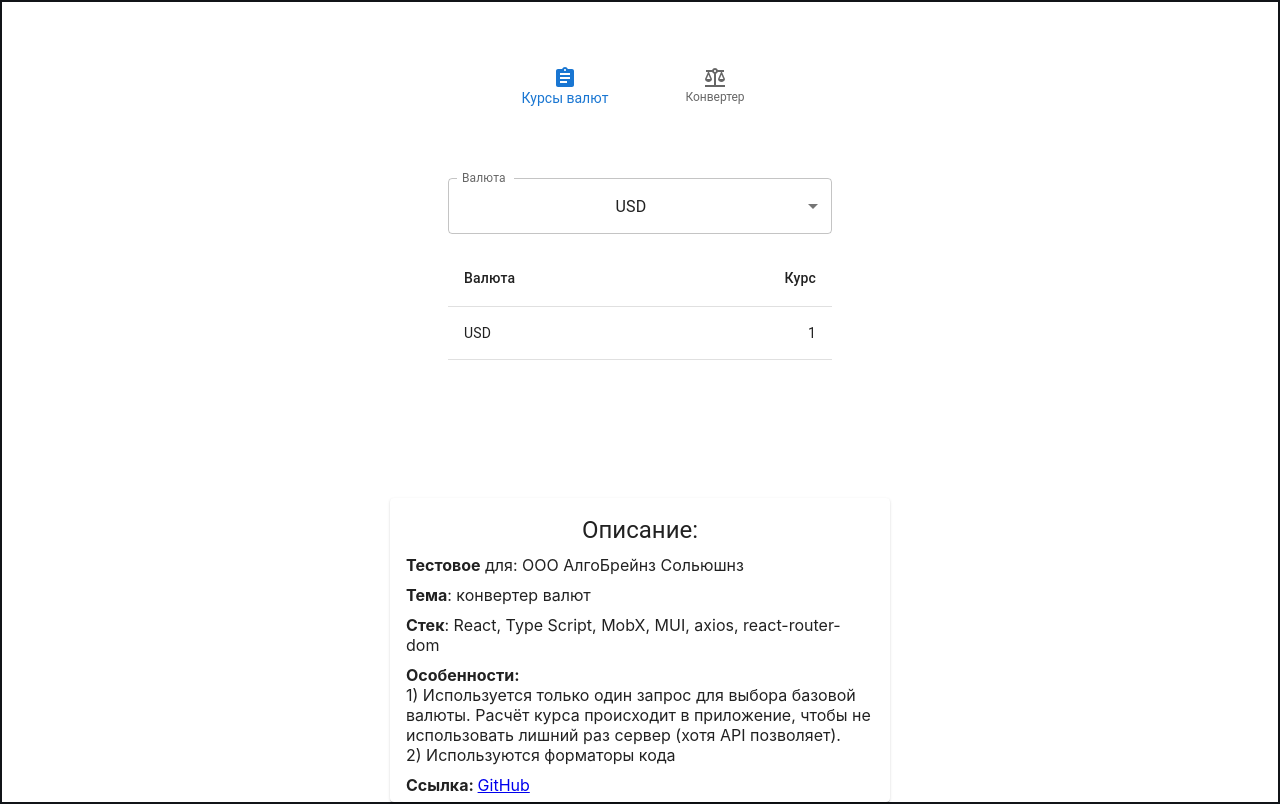
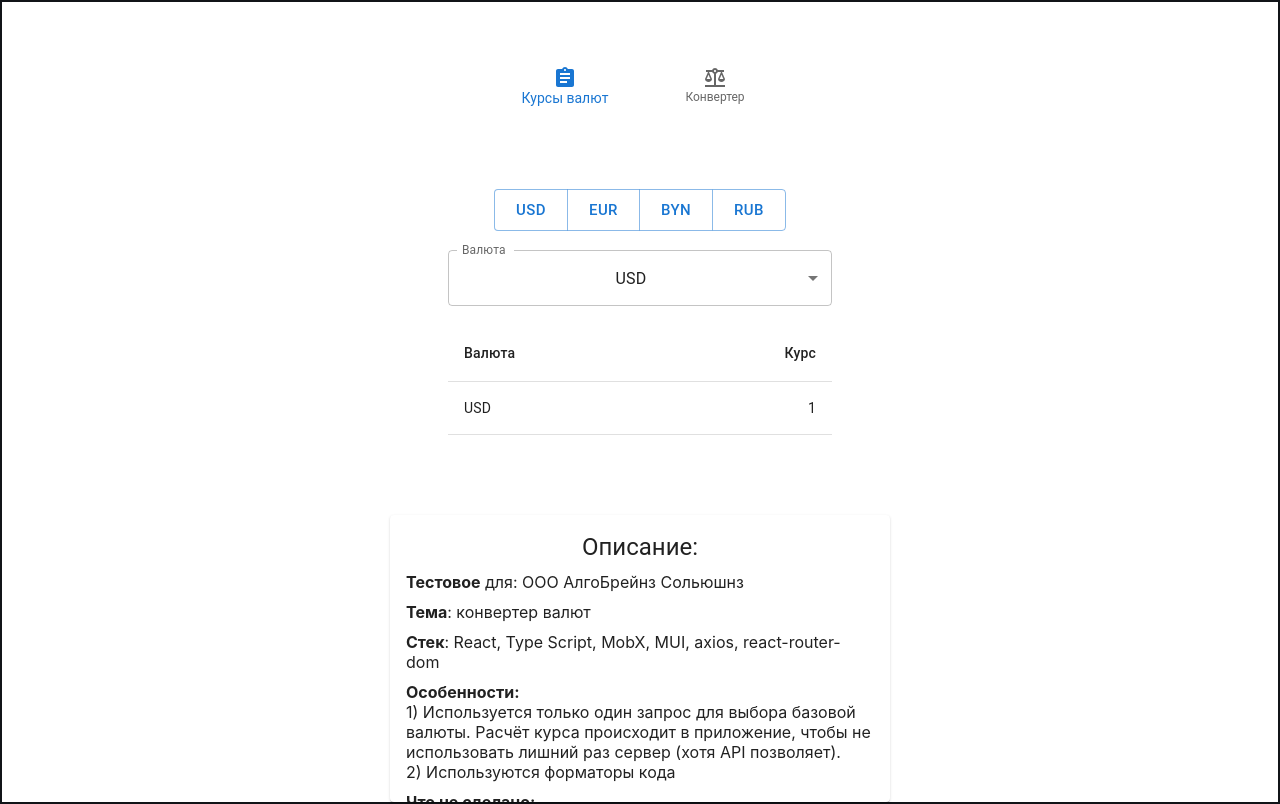
Before and after one commit to Metaloziz/currency_converter, a React (Create React App) app: page /#/ in a window 1280 px wide. Both pictures are taken after a click on the button "Курсы валют". Built offline with nearby package versions, Linux system fonts and the light colour scheme; no server answers.

Commit message:
feat: popular currencies buttons

```diff
--- a/src/components/BasicTable/BasicTable.module.scss
+++ b/src/components/BasicTable/BasicTable.module.scss
@@ -1,6 +1,6 @@
 .main {
   height: 300px;
   overflow-y: scroll;
-  margin-top: 2vh;
+  margin: 5% 0 10% 0;
 
 }
--- a/src/components/Converter/Converter.tsx
+++ b/src/components/Converter/Converter.tsx
@@ -1,13 +1,15 @@
 import { FC, useState, ChangeEvent, useEffect } from 'react'
 
+import CachedIcon from '@mui/icons-material/Cached'
 import { OutlinedInput, FormControl, InputLabel } from '@mui/material'
 import { observer } from 'mobx-react-lite'
 
 import style from './Converter.module.scss'
 
 import { Loader } from 'components/Loader/Loader'
+import { PopularCurrencies } from 'components/PopularCurrencies/PopularCurrencies'
 import { BasicSelect } from 'components/Select/Select'
-import { LocalStorageKey } from 'enums/localStorageKey'
+import { StorageKey } from 'enums/storageKey'
 import appStore from 'store/appStore'
 import { getLocalStorageData } from 'utils/getLocalStorageData'
 import {
@@ -33,11 +35,14 @@ export const Converter: FC = observer(() => {
     defaultTargetCurrencyValue,
   )
 
+  const rememberData = (): void => {
+    setLocalStorageData(StorageKey.baseCurrencyValue, baseCurrencyValue)
+    setLocalStorageData(StorageKey.targetCurrencyValue, targetCurrencyValue)
+  }
+
   useEffect(() => {
-    const memoValueBaseCurrency = getLocalStorageData(LocalStorageKey.baseCurrencyValue)
-    const memoTargetCurrencyValue = getLocalStorageData(
-      LocalStorageKey.targetCurrencyValue,
-    )
+    const memoValueBaseCurrency = getLocalStorageData(StorageKey.baseCurrencyValue)
+    const memoTargetCurrencyValue = getLocalStorageData(StorageKey.targetCurrencyValue)
 
     if (memoValueBaseCurrency && memoTargetCurrencyValue) {
       setBaseCurrencyValue(memoValueBaseCurrency)
@@ -50,21 +55,23 @@ export const Converter: FC = observer(() => {
       const course = getCurrencyCourse(targetCurrency)
       const newValue = getNewTargetCurrencyValue(baseCurrencyValue, course)
       setTargetCurrencyValue(newValue)
-      setLocalStorageData(LocalStorageKey.baseCurrencyValue, baseCurrencyValue)
-      setLocalStorageData(LocalStorageKey.targetCurrencyValue, targetCurrencyValue)
     }
   }, [baseCurrencyValue, targetCurrency, isLoading])
 
   const changeHandle = (event: ChangeEvent<HTMLInputElement>): void => {
     if (event.target.value !== '') {
       setBaseCurrencyValue(Number(event.target.value))
+      rememberData()
     } else {
       setBaseCurrencyValue(null)
+      localStorage.removeItem(StorageKey.baseCurrencyValue)
+      localStorage.removeItem(StorageKey.targetCurrencyValue)
     }
   }
 
   return (
     <div className={style.main}>
+      <PopularCurrencies setBaseCurrency={setBaseCurrency} />
       <div className={style.targetCurrency}>
         <BasicSelect
           currency={baseCurrency}
@@ -85,6 +92,7 @@ export const Converter: FC = observer(() => {
           />
         </FormControl>
       </div>
+      <CachedIcon fontSize="large" color="primary" />
 
       <div className={style.targetCurrency}>
         <BasicSelect
@@ -106,6 +114,7 @@ export const Converter: FC = observer(() => {
           />
         </FormControl>
       </div>
+      <PopularCurrencies setBaseCurrency={setTargetCurrency} />
     </div>
   )
 })
--- a/src/components/Descriptoon/Description.module.scss
+++ b/src/components/Descriptoon/Description.module.scss
@@ -1,6 +1,7 @@
 .main {
 
   max-width: 500px;
+  margin: 2% 0 0 0;
 
 
   .body {
--- a/src/components/Descriptoon/Description.tsx
+++ b/src/components/Descriptoon/Description.tsx
@@ -33,6 +33,19 @@ export const Description: FC = () => (
           <div>2) Используются форматоры кода</div>
         </div>
         <div>
+          <b>Что не сделано:</b>
+          <div>
+            1) не написаны тесты. Так как столкнулся с проблемой что в Jest нельзя
+            импортировать экземпляр класса который использует внутри себя что-то
+            импортируемое (в частности в классе есть метод, который использует библиотеку
+            axios).
+          </div>
+          <div>
+            2) не убрана ошибка в консоли по поводу неконтролируемого инпута (Итоговое
+            значение).
+          </div>
+        </div>
+        <div>
           <b>Ссылка: </b>
           <NavLink to="https://github.com/Metaloziz/currency_converter" title="GitHub">
             GitHub
--- a/src/components/Display/Display.tsx
+++ b/src/components/Display/Display.tsx
@@ -6,6 +6,7 @@ import style from './Display.module.scss'
 
 import { BasicTable } from 'components/BasicTable/BasicTable'
 import { Loader } from 'components/Loader/Loader'
+import { PopularCurrencies } from 'components/PopularCurrencies/PopularCurrencies'
 import { BasicSelect } from 'components/Select/Select'
 import appStore from 'store/appStore'
 
@@ -14,6 +15,7 @@ export const Display: FC = observer(() => {
 
   return (
     <div className={style.main}>
+      <PopularCurrencies setBaseCurrency={setBaseCurrency} />
       <BasicSelect
         currency={baseCurrency}
         currenciesNames={currenciesNames}
--- /dev/null
+++ b/src/components/PopularCurrencies/PopularCurrencies.module.scss
@@ -0,0 +1,3 @@
+.main {
+  margin: 5% 0 5% 0;
+}
--- /dev/null
+++ b/src/components/PopularCurrencies/PopularCurrencies.tsx
@@ -0,0 +1,31 @@
+import { FC, useMemo } from 'react'
+
+import { ButtonGroup, Button } from '@mui/material'
+
+import style from './PopularCurrencies.module.scss'
+
+import { popularCurrencies } from 'constants/popularCurrencies'
+
+type PopularCurrenciesPropsType = {
+  setBaseCurrency: (name: string) => void
+}
+
+export const PopularCurrencies: FC<PopularCurrenciesPropsType> = ({
+  setBaseCurrency,
+}) => {
+  const buttons = useMemo(
+    () =>
+      popularCurrencies.map(currency => (
+        <Button key={currency} onClick={() => setBaseCurrency(currency)}>
+          {currency}
+        </Button>
+      )),
+    [],
+  )
+
+  return (
+    <ButtonGroup size="large" variant="outlined" className={style.main}>
+      {buttons}
+    </ButtonGroup>
+  )
+}
--- a/src/constants/appRoute.ts
+++ b/src/constants/appRoute.ts
@@ -1,4 +1,4 @@
 export const AppRoute = {
-  Index: { value: 0, rout: 'currency_converter/' },
-  Converter: { value: 1, rout: 'currency_converter/converter' },
+  Index: { value: 0, rout: '/currency_converter/' },
+  Converter: { value: 1, rout: '/currency_converter/converter' },
 }
--- /dev/null
+++ b/src/constants/popularCurrencies.ts
@@ -0,0 +1 @@
+export const popularCurrencies = ['USD', 'EUR', 'BYN', 'RUB']
--- a/src/enums/localStorageKey.ts
+++ /dev/null
@@ -1,5 +0,0 @@
-export enum LocalStorageKey {
-  baseCurrencyValue = 'baseCurrencyValue',
-  targetCurrencyValue = 'targetCurrencyValue',
-  baseCurrency = 'targetCurrencyValue',
-}
--- /dev/null
+++ b/src/enums/storageKey.ts
@@ -0,0 +1,5 @@
+export enum StorageKey {
+  baseCurrencyValue = 'baseCurrencyValue',
+  targetCurrencyValue = 'targetCurrencyValue',
+  baseCurrency = 'targetCurrencyValue',
+}
--- a/src/store/appStore.ts
+++ b/src/store/appStore.ts
@@ -15,7 +15,7 @@ class AppStore {
 
   baseCurrency: string = 'USD'
 
-  targetCurrency: string = 'EUR'
+  targetCurrency: string = 'USD'
 
   isLoading = false
 
```
Also changed, not shown: 1 other file (tests, documents, lock files or other folders).
